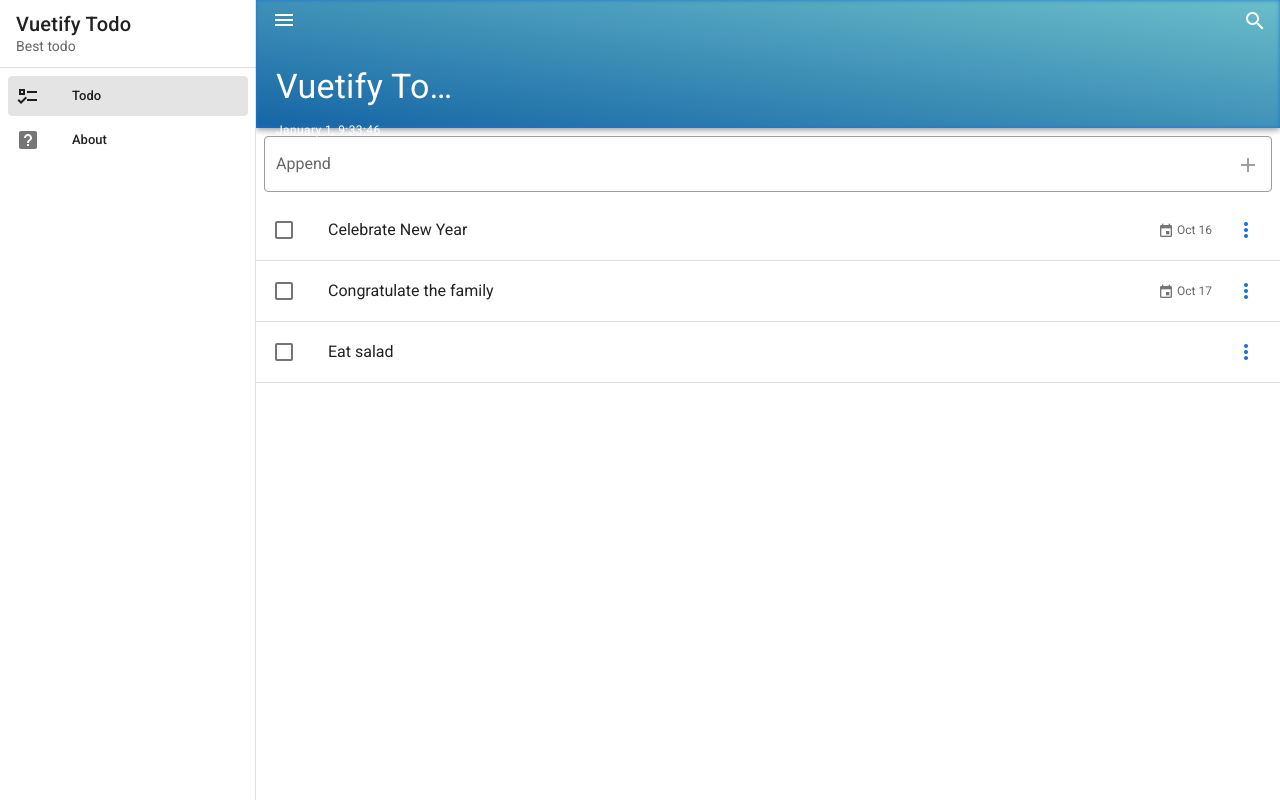
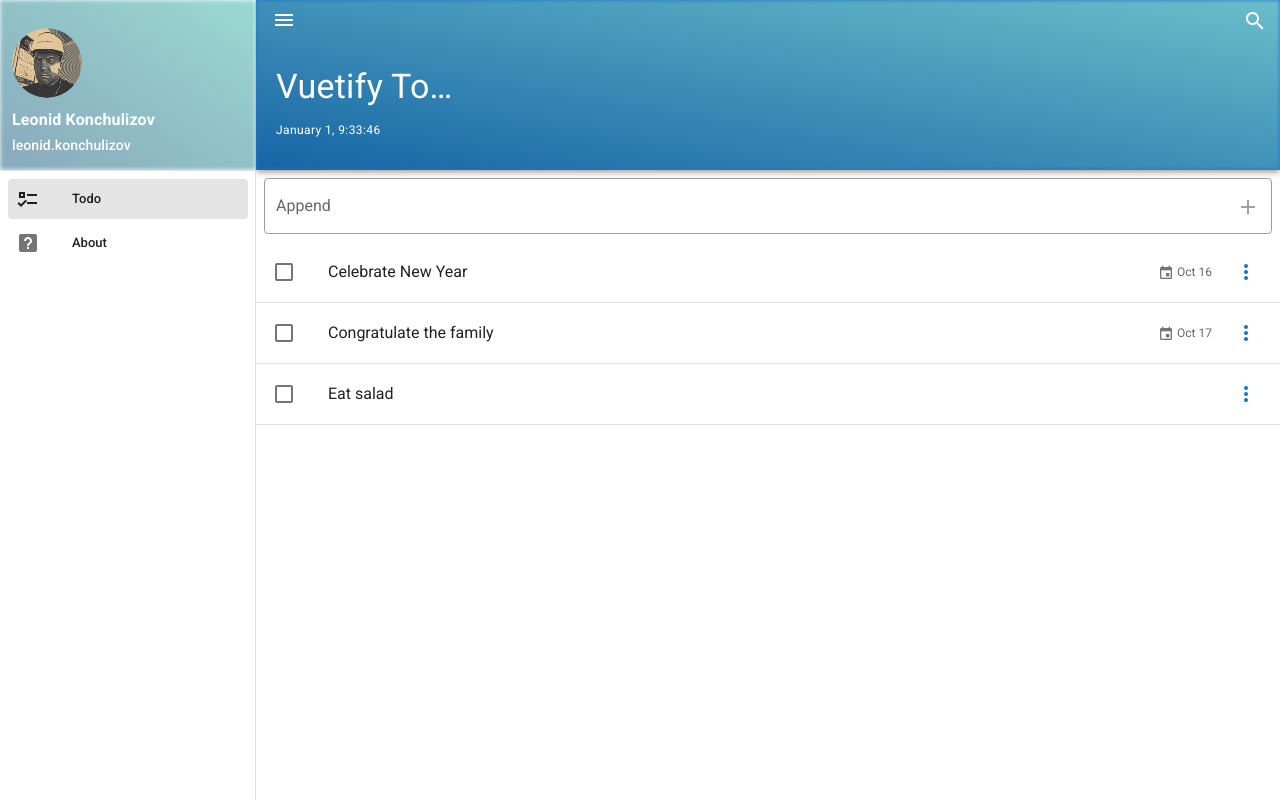
Before and after one commit to interstellar-dev/vuetify-todo, a Vue app: page / in a window 1280 px wide. Built offline with nearby package versions, Linux system fonts and the light colour scheme.

Commit message:
beautify the Drawer

```diff
--- a/src/App.vue
+++ b/src/App.vue
@@ -1,16 +1,31 @@
 <template>
   <v-app id="inspire">
-    <v-navigation-drawer v-model="drawer" app>
-      <v-list-item>
-        <v-list-item-content>
-          <v-list-item-title class="title">
-            Vuetify Todo
-          </v-list-item-title>
-          <v-list-item-subtitle>
-            Best todo
-          </v-list-item-subtitle>
-        </v-list-item-content>
-      </v-list-item>
+    <v-navigation-drawer
+      v-model="drawer"
+			:mobile-breakpoint="768"
+      app
+    >
+			<v-img
+				class="pa-3 pt-7"
+				src="mountains.jpg"
+				height="170"
+				gradient="to top right, rgba(19,84,122,.5), rgba(128,208,199,.8)"
+			>
+
+				<v-avatar size="70" class="mb-2">
+					<img
+						src="my-avatar.png"
+						alt="John"
+					>
+				</v-avatar>
+				<div class="white--text text-subtitle-1 font-weight-bold">
+					Leonid Konchulizov
+				</div>
+				<div class="white--text text-subtitle-2">
+					leonid.konchulizov
+				</div>
+
+			</v-img>
 
       <v-divider></v-divider>
 
@@ -33,7 +48,7 @@
       app
       dark
       prominent
-
+			height="170"
     >
       <template v-slot:img="{ props }">
         <v-img
@@ -42,7 +57,7 @@
         ></v-img>
       </template>
 
-			<v-container class="pa-0">
+			<v-container class="header-container pa-0">
 				<v-row class="pt-1">
 					<v-app-bar-nav-icon @click="drawer = !drawer"></v-app-bar-nav-icon>
 					<v-spacer></v-spacer>
@@ -75,8 +90,8 @@
 import LiveDateTime from '@/components/Tools/LiveDateTime.vue'
 
 export default {
-  data: () => ({
-    drawer: null,
+	data: () => ({
+		drawer: null,
     items: [
       { title: 'Todo', icon: 'mdi-format-list-checks', to: '/' },
       { title: 'About', icon: 'mdi-help-box', to: '/about' }
@@ -91,3 +106,8 @@
 
 }
 </script>
+
+<style lang="sass">
+.header-container
+	max-width: none !important
+</style>
--- a/src/components/Tools/LiveDateTime.vue
+++ b/src/components/Tools/LiveDateTime.vue
@@ -22,7 +22,6 @@
 
 	mounted () {
 		this.getDate();
-
 	},
 }
 </script>
```
Also changed, not shown: public/my-avatar.png (added).
